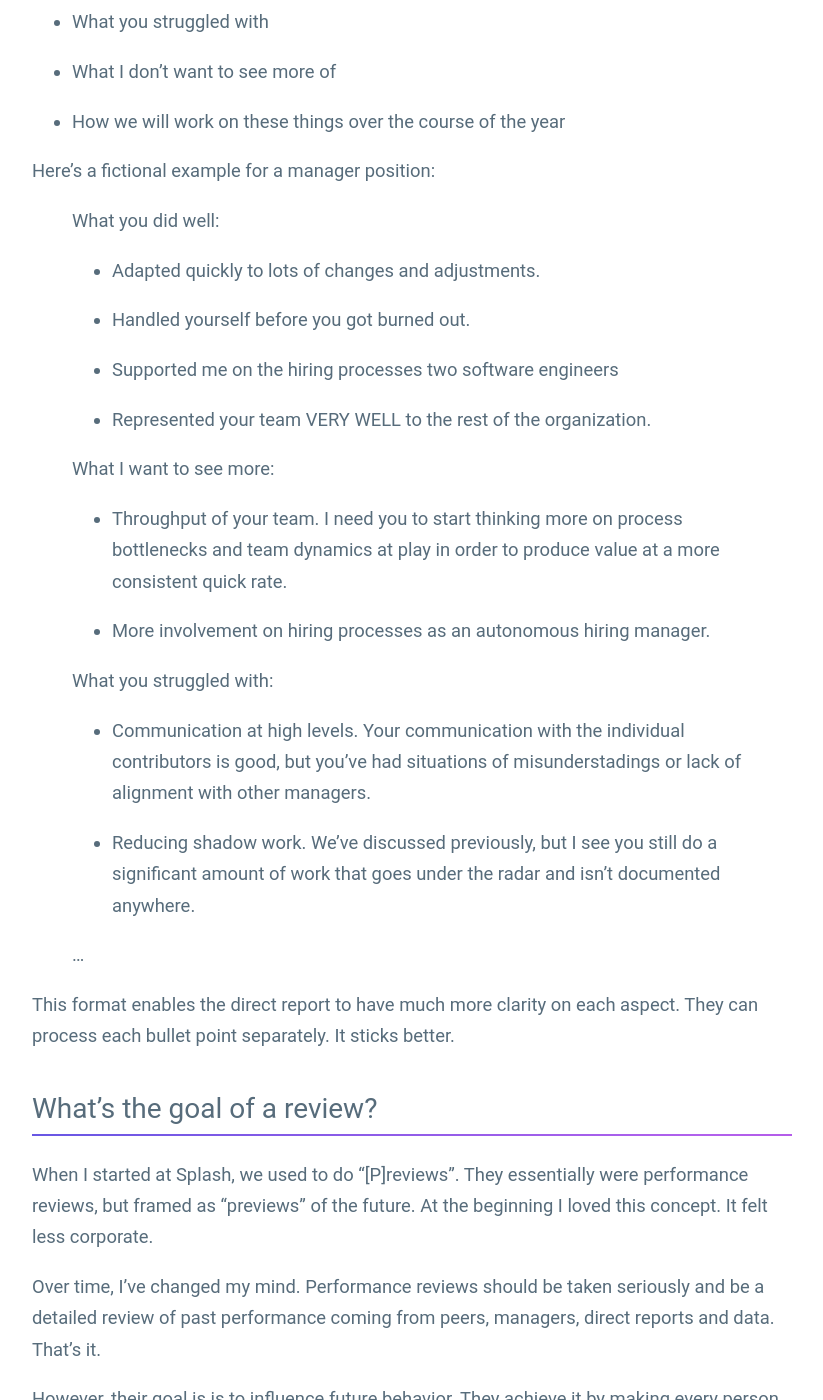
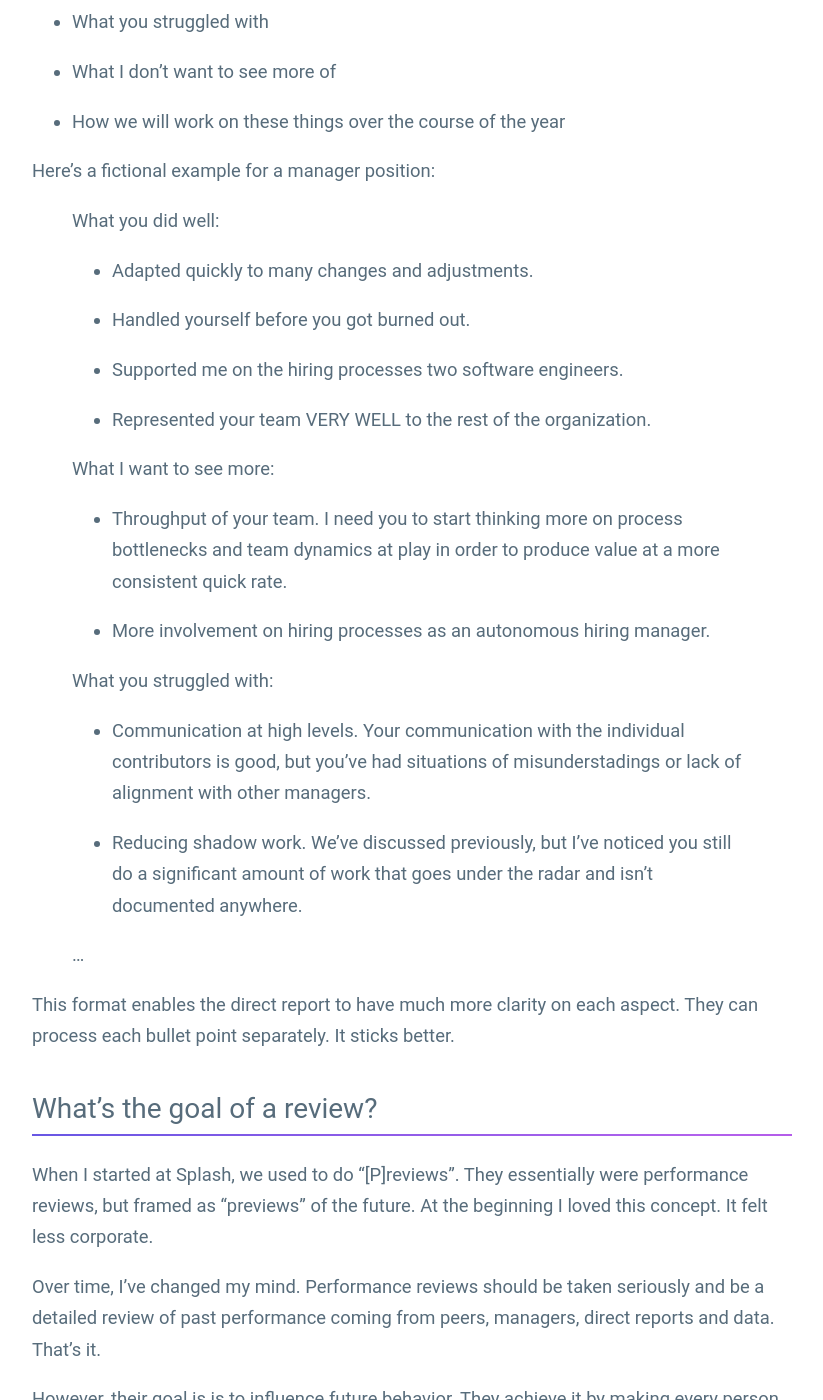
Before and after one commit to guillermodlpa/site, a Jekyll site: the page built from _posts/2021-04-22-a-structured-approach-to-the-manager-review-in-performance-reviews.markdown, in a window 1280 px wide and 1400 px high, scrolled down 1391 px. Shown: the whole window, without its empty margins (228-1051 px from the left). Built offline with Jekyll 4.4.1, drawn with Linux system fonts in a browser that asks for light colours.

Commit message:
Updated A Structured Approach To The Manager Review In Performance Reviews

```diff
--- a/_posts/2021-04-22-a-structured-approach-to-the-manager-review-in-performance-reviews.markdown
+++ b/_posts/2021-04-22-a-structured-approach-to-the-manager-review-in-performance-reviews.markdown
@@ -39,11 +39,11 @@ Here's a fictional example for a manager position:
 
 > What you did well:
 >
-> * Adapted quickly to lots of changes and adjustments.
+> * Adapted quickly to many changes and adjustments.
 >
 > * Handled yourself before you got burned out.
 >
-> * Supported me on the hiring processes two software engineers
+> * Supported me on the hiring processes two software engineers.
 >
 > * Represented your team VERY WELL to the rest of the organization.
 >
@@ -57,7 +57,7 @@ Here's a fictional example for a manager position:
 >
 > * Communication at high levels. Your communication with the individual contributors is good, but you've had situations of misunderstadings or lack of alignment with other managers.
 >
-> * Reducing shadow work. We've discussed previously, but I see you still do a significant amount of work that goes under the radar and isn't documented anywhere.
+> * Reducing shadow work. We've discussed previously, but I've noticed you still do a significant amount of work that goes under the radar and isn't documented anywhere.
 >
 > ...
 
```
